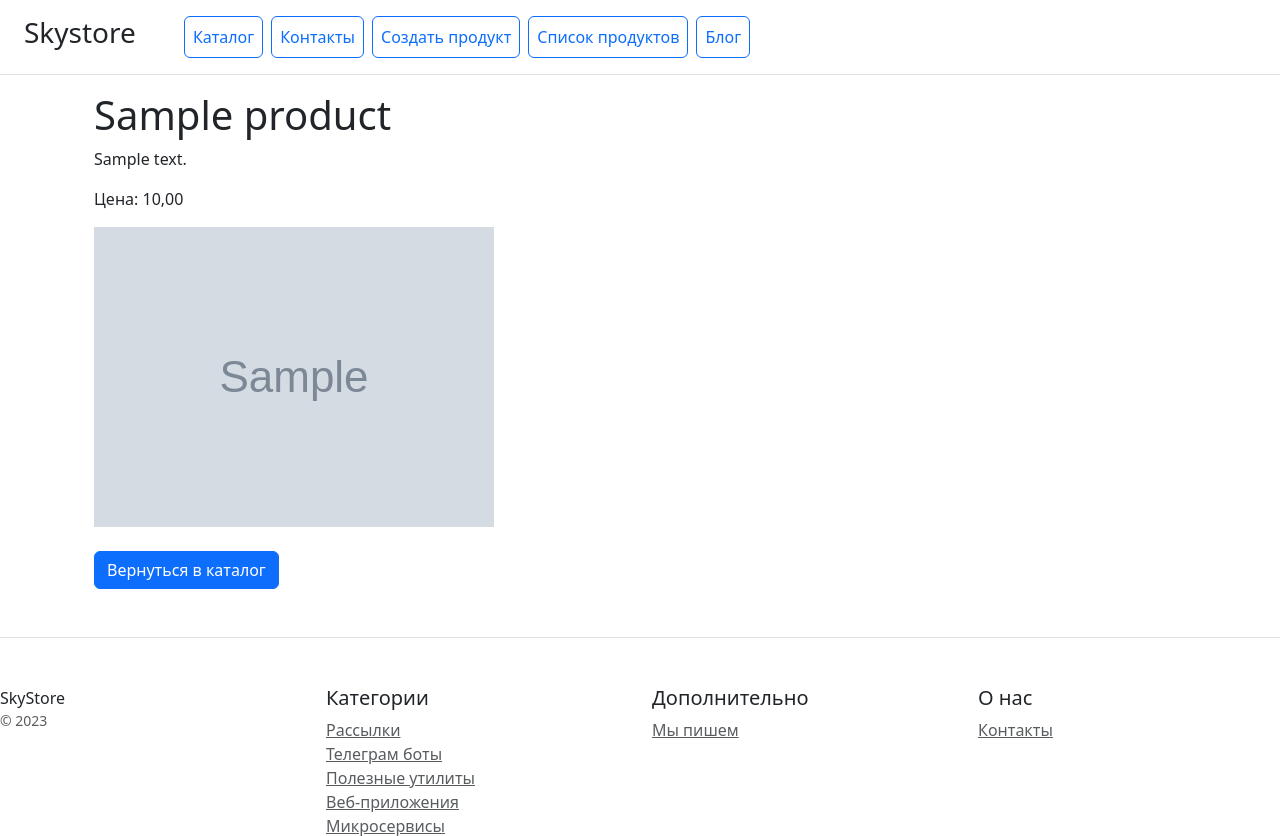
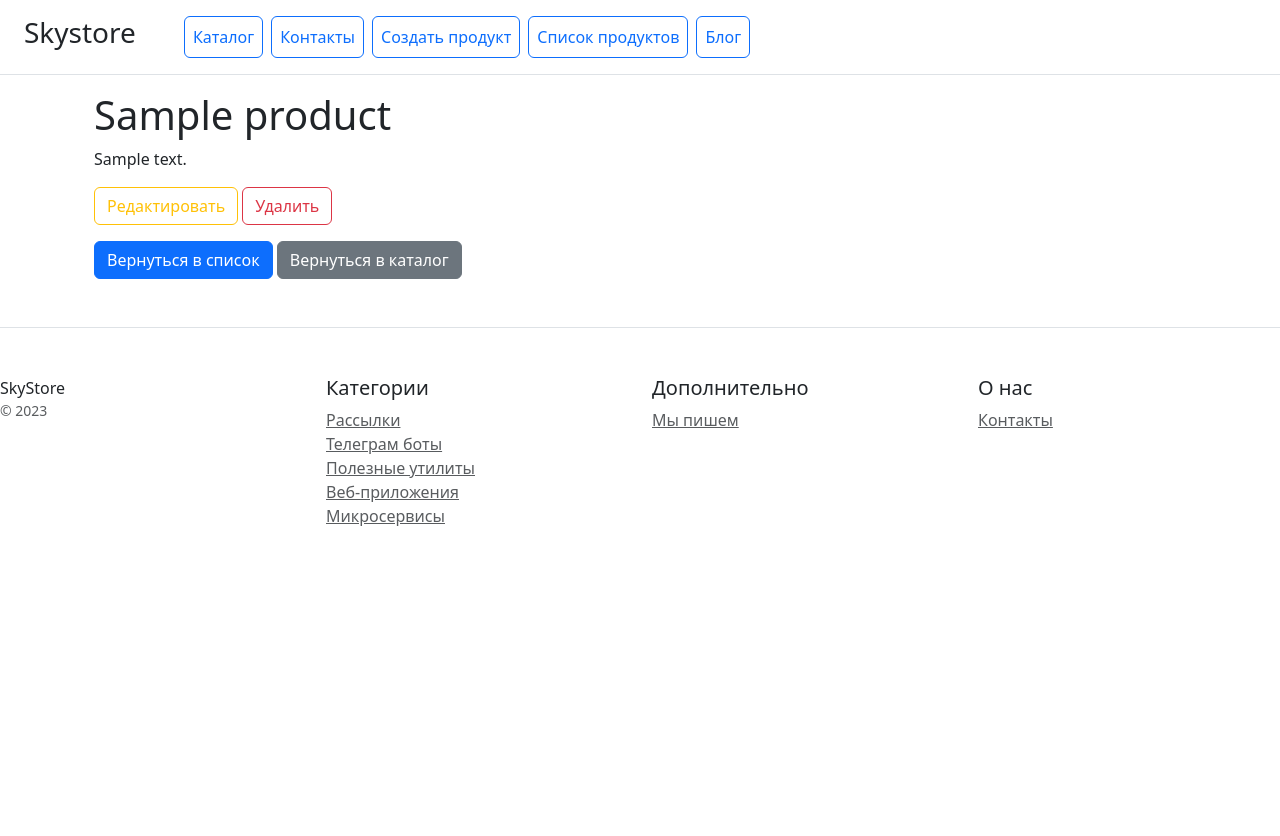
Before and after one commit to EvgeniiErmak/Django_Web_Store, a Django app: page /product/1/ in a window 1280 px wide. Shown: the top 836 px of the page. After the commit the page ends 526 px from the top, so only its background shows below. Run offline with Django 5.2, Linux system fonts and the light colour scheme; tables that the repository leaves empty hold one stand-in row (values such as "Sample post"); grey boxes marked "Sample" are stand-in pictures; some libraries are stand-ins or nearby versions.

Commit message:
Work Version 22.1 Forms - mission 2.0

```diff
--- a/catalog/templates/product_detail.html
+++ b/catalog/templates/product_detail.html
@@ -1,21 +1,19 @@
 {% extends 'base.html' %}
 
-{% block title %}Детали продукта - {{ product.name }}{% endblock %}
+{% block title %}{{ product.name }}{% endblock %}
 
 {% block content %}
     <div class="container">
         <h1>{{ product.name }}</h1>
         <p>{{ product.description }}</p>
-        <p>Цена: {{ product.price }}</p>
-        <img src="{% mediapath product.image %}" alt="{{ product.name }}" />
-        <br>
-        <!-- Другие поля товара, которые вы хотите отобразить -->
+        <!-- Остальные поля продукта -->
 
-        <br>
-        <a class="btn btn-primary" href="{% url 'catalog:home' %}">Вернуться в каталог</a>
+        <div class="buttons mt-3">
+            <a href="{% url 'catalog:edit_product' product_id=product.id %}" class="btn btn-outline-warning">Редактировать</a>
+            <a href="{% url 'catalog:delete_product' product_id=product.id %}" class="btn btn-outline-danger">Удалить</a>
+        </div>
+
+        <a href="{% url 'catalog:product_list' %}" class="btn btn-primary mt-3">Вернуться в список</a>
+        <a href="{% url 'catalog:home' %}" class="btn btn-secondary mt-3">Вернуться в каталог</a>
     </div>
 {% endblock %}
-
-{% block scripts %}
-<script src="/static/js/bootstrap.bundle.min.js"></script>
-{% endblock %}
--- a/catalog/templates/product_list.html
+++ b/catalog/templates/product_list.html
@@ -10,8 +10,13 @@
                 <h2>{{ product.name }}</h2>
                 <p>{{ product.description }}</p>
                 <!-- Остальные поля продукта -->
+
+                <a href="{% url 'catalog:product_detail' product_id=product.id %}" class="btn btn-outline-primary">Подробнее</a>
+                <a href="{% url 'catalog:edit_product' product_id=product.id %}" class="btn btn-outline-warning">Редактировать</a>
+                <a href="{% url 'catalog:delete_product' product_id=product.id %}" class="btn btn-outline-danger">Удалить</a>
             </div>
         {% endfor %}
+    <br>
 
         <div class="pagination">
             <span class="step-links">
```
